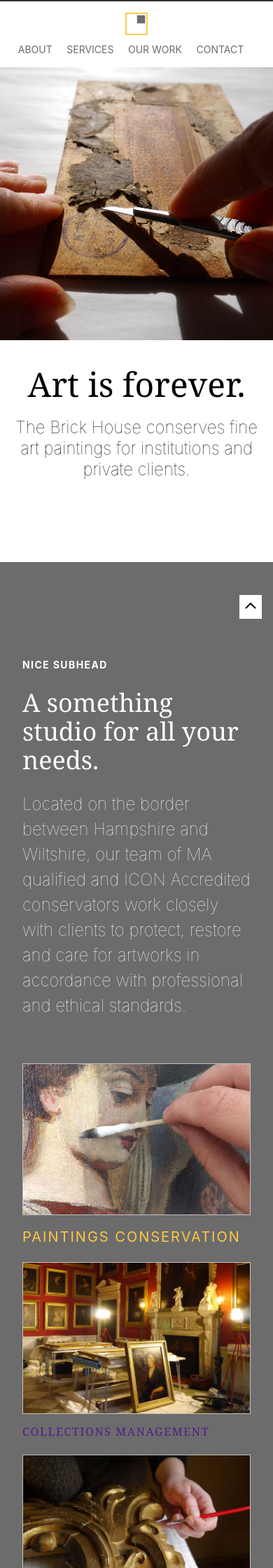
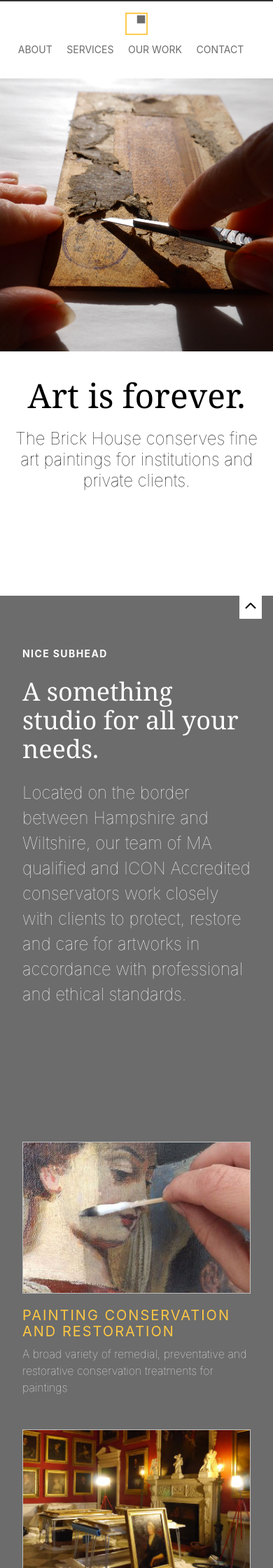
Before and after one commit to wearethoughtfox/brickhouse, a Jekyll site: the page built from index.html, in a window 390 px wide. Shown: the top 2240 px of the page at 70% size. Built offline with Jekyll 4.4.1, drawn with Linux system fonts in a browser that asks for light colours; some of the changed text lies outside the part shown.

Commit message:
Home layout mobile looking OK

```diff
--- a/_config.yml
+++ b/_config.yml
@@ -1,5 +1,5 @@
-title: Your awesome title
-email: your-email@example.com
+title: Brick House Conservation
+email: april@brickhouseconservation.co.uk
 description: >- # this means to ignore newlines until "baseurl:"
   Write an awesome description for your new site here. You can edit this
   line in _config.yml. It will appear in your document head meta (for
@@ -23,6 +23,14 @@
   sass_dir:          _scss
   style:            :compressed
 
+collections:
+  services:
+    output: true
+    permalink: /:collection/:slug
+  work:
+    output: true
+    permalink: /:collection/:slug
+
 # Exclude from processing.
 # The following items will not be processed, by default. Create a custom list
 # to override the default setting.
--- a/_includes/footer.html
+++ b/_includes/footer.html
@@ -1,5 +1,10 @@
 <footer class="bg-black pv5 pv6-l cf" id="fadein-backtotop">
 
+  <div class="fl w-100 w-50-ns">
+    <h2 class="white f2 f1-l lh-title mt0 mb2 mb5-ns fw1 pl4">Get in
+      touch</h2>
+  </div>
+  <div class="fl w-100 w-50-ns">
     <form class="pa4 black-80" submission="Hurray! A Brick House contact form message" name="contact" method="POST"
       data-netlify="true" netlify-honeypot="bot-field" data-netlify-recaptcha="true">
 
@@ -9,19 +14,18 @@
       <div>
         <label for="name" class="f4 b db mb2 white">Name</label>
         <input id="name" class="input-reset ba b--black-20 pa2 mb2 db w-100" type="text" aria-describedby="name-desc">
-      <small id="name-desc" class="f5 white-60 db mb2 white">Helper text for the form control.</small>
       </div>
 
       <div>
         <label for="email" class="f4 b db mb2 white">Email</label>
-      <input id="email" class="input-reset ba b--black-20 pa2 mb2 db w-100" type="email" aria-describedby="email-desc">
-      <small id="email-desc" class="f5 white-60 db mb2 white">Helper text for the form control.</small>
+        <input id="email" class="input-reset ba b--black-20 pa2 mb2 db w-100" type="email"
+          aria-describedby="email-desc">
       </div>
 
       <div>
-      <p>
-        <label>Message: <textarea name="message"></textarea></label>
-      </p>
+        <label for="comment" class="f4 b db mb2 white">Message</label>
+        <textarea rows="5" id="comment" name="comment" class="input-reset custom-textarea"
+          aria-describedby="comment-desc"></textarea>
       </div>
 
       <div data-netlify-recaptcha="true"></div>
@@ -30,9 +34,9 @@
 
     </form>
 
-  <a href="#top" class="back-to-top fixed bottom-1 right-1 bg-white lh-solid" data-aos="fade-left"
+    <a href="#top" class="back-to-top fixed bottom-1 right-1 bg-white lh-solid z-999" data-aos="fade-left"
       data-aos-anchor="#fadein-backtotop">
       <img src="{{ site.baseurl }}/images/arrow.svg" class="di w2 w3-l" alt="Scroll to top button">
     </a>
-
+  </div>
 </footer>
--- a/_includes/nav.html
+++ b/_includes/nav.html
@@ -1,4 +1,4 @@
-<header class="db dt-l w-100 border-box pa3 ph5-l" id="top">
+<header class="db dt-l w-100 border-box pa3 pb4 ph5-l" id="top">
   <a class="db dtc-l v-mid mid-gray link dim w-100 w-25-l tc tl-l mb2 mb0-l" href="{{ site.baseurl }}/" title="Home">
     <img class="h2" src="{{ site.baseurl }}/images/logo.png" alt="{{ site.title }}">
   </a>
--- a/_scss/_variables.scss
+++ b/_scss/_variables.scss
@@ -182,3 +182,61 @@
 
 .hover-primary:hover { color: $primary-color; }
 .hover-primary:focus { color: $primary-color; }
+
+
+html {
+	scroll-behavior: smooth;
+}
+
+@media screen and (prefers-reduced-motion: reduce) {
+	html {
+		scroll-behavior: auto;
+	}
+}
+
+.hidden {
+  position: absolute !important;
+  height: 1px;
+  width: 1px;
+  overflow: hidden;
+  clip: rect(1px 1px 1px 1px); /* IE6, IE7 */
+  clip: rect(1px, 1px, 1px, 1px);
+  white-space: nowrap; /* added line */
+}
+
+textarea {
+  resize: none;
+  overflow: auto;
+}
+
+button {
+  line-height: 1;
+  background-color: $primary-color;
+  box-shadow: 0 2px 0 $secondary-color;
+  border: 2px solid transparent;
+  text-align: center;
+  vertical-align: top;
+  cursor: pointer;
+  border-radius: 0;
+  width: 100%;
+    margin-top: 0;
+    margin-bottom: 22px;
+    padding: 8px 10px 7px;
+    font-size: $font-size-4;
+}
+
+.custom-textarea {
+  font-size: 1rem;
+line-height: 1.25;
+-webkit-box-sizing: border-box;
+box-sizing: border-box;
+display: block;
+width: 100%;
+min-height: 40px;
+margin-bottom: 20px;
+padding: 5px;
+resize: vertical;
+border: 2px solid $grey-color;
+border-radius: 0;
+-webkit-appearance: none;
+}
--- a/index.html
+++ b/index.html
@@ -1,9 +1,8 @@
 ---
-
 layout: default
 ---
 
-<section class="flex-ns vh-75 items-center mb4">
+<section class="flex-ns vh-75 vh-100-l items-center mb5">
     <div class="mw7 pr5-l">
         <img src="{{ site.baseurl }}/images/cpaper-square.jpg">
     </div>
@@ -17,7 +16,7 @@
     </div>
 </section>
 
-<section class="bg-secondary pv6 ph4 ph5-l overflow-hidden" id="service">
+<section class="bg-secondary pv5 ph4 ph5-l overflow-hidden" id="about">
     <h2 class="sans-serif f6 ttu tracked white">Nice subhead</h2>
     <h1 class="f2 f1-l white fw2">A something studio for all your needs. </h1>
     <p class="sans-serif f3 lh-copy measure white fw1 pb5 pb6-l">Located on the border between Hampshire and Wiltshire,
@@ -29,50 +28,29 @@
         work closely with clients to protect, restore and care for artworks in accordance with professional and ethical
         standards.</p>
 
-    <article class="fl w-100 w-33-l pa3-ns" data-aos="fade-up">
-        <a href="{{ work.url }}">
-            <span class="sr-only">{{ work.title }}</span>
+</section>
+
+<section class="bg-secondary pv5 ph4 ph5-l overflow-hidden" id="service">
+    {% for service in site.services %}
+
+    <article class="fl w-100 w-33-l pa3-ns pb4" data-aos="fade-up">
+        <a href="{{ service.url }}">
+            <span class="hidden">{{ service.title }}</span>
             <div class="aspect-ratio aspect-ratio--6x4">
-                <img style="background-image:url({{ site.baseurl }}/images/a-cleaning-6-4.jpg);"
+                <img style="background-image:url({{ site.baseurl }}/images/{{ service.image }});"
                     class="db bg-center cover aspect-ratio--object dim" />
             </div>
         </a>
-        <a href="{{ work.url }}" class="pb2 link db dim primary">
-            <h3 class="sans-serif f4 mb0 fw4 ttu tracked">Paintings conservation</h3>
+        <a href="{{ service.url }}" class="pb2 link db dim primary">
+            <h3 class="sans-serif f4 mb0 fw4 ttu tracked">{{ service.title }}</h3>
         </a>
-        <p class="mid-gray pb3">{{work.excerpt}}</p>
+        <p class="white pb3 fw1 lh-copy">{{ service.excerpt }}</p>
     </article>
+    {% endfor %}
 
-    <article class="fl w-100 w-33-l pa3-ns" data-aos="fade-up">
-        <a href="{{ work.url }}">
-            <span class="sr-only">{{ work.title }}</span>
-            <div class="aspect-ratio aspect-ratio--6x4">
-                <img style="background-image:url({{ site.baseurl }}/images/qwork-in-situ-6-4.JPG);"
-                    class="db bg-center cover aspect-ratio--object dim" />
-            </div>
-        </a>
-        <a href="{{ work.url }}" class="pb2 link db dim">
-            <h3 class="f5 mb0 fw4 ttu tracked">Collections management</h3>
-        </a>
-        <p class="mid-gray pb3">{{work.excerpt}}</p>
-    </article>
-
-    <article class="fl w-100 w-33-l pa3-ns" data-aos="fade-up">
-        <a href="{{ work.url }}">
-            <span class="sr-only">{{ work.title }}</span>
-            <div class="aspect-ratio aspect-ratio--6x4">
-                <img style="background-image:url({{ site.baseurl }}/images/2-frames-6-4.JPG);"
-                    class="db bg-center cover aspect-ratio--object dim" />
-            </div>
-        </a>
-        <a href="{{ work.url }}" class="pb2 link db dim">
-            <h3 class="f5 mb0 fw4 ttu tracked">Mounting and framing</h3>
-        </a>
-        <p class="mid-gray pb3">{{work.excerpt}}</p>
-    </article>
 </section>
 
-<section class="cf ph3 pv6 pa4-m pa5-l mw9 center bg-primary" id="work">
+<section class="cf ph4 pv6 pa4-m pa5-l mw9 center bg-primary" id="work">
     <div class="fr w-100 w-80-l">
         <h2 class="sans-serif f6 ttu tracked">Our work</h2>
         <h1 class="f2 f1-l lh-title mt0 mb4 mb5-ns fw1">
@@ -81,28 +59,28 @@
     </div>
     <div class="f6 lh-copy fl w-100 mb4">
         <div class="fl-ns w-100 w-20-l pr3-m pr5-l">
-            <p>
-                Jahrbuch <small class="fw6">1968/69</small>
+            <p class="f4">
+                Palace of Westminster</small>
             </p>
         </div>
         <div class="fl-ns w-50-m w-20-l pr3-m pr5-l">
-            <p>
-                Institut suisse pour l'étude de l'art
+            <p class="f4">
+                Russell Cotes Museum & Art Gallery
             </p>
         </div>
         <div class="fl-ns w-50-m w-20-l pr3-m pr5-l">
-            <p>
-                Schweizerisches<br class="dn db-l"> Institut für Kunstwissenschaft
+            <p class="f4">
+                Watts Gallery
             </p>
         </div>
         <div class="fl-ns w-50-m w-20-l pr3-m pr5-l">
-            <p>
-                Istituto svizzero di studi d'arte
+            <p class="f4">
+                Another amazing client
             </p>
         </div>
         <div class="fl-ns w-50-m w-20-l pr3-m pr5-l">
-            <p>
-                Swiss Institute for Art Research
+            <p class="f4">
+                Another amazing client
             </p>
         </div>
     </div>
```
Also changed, not shown: _layouts/work.html (added, +67 -0 lines), _services/collections-managment.markdown (added, +57 -0 lines), _services/mounting-framing.markdown (added, +25 -0 lines), _services/painting-conservation-and-restoration.markdown (added, +66 -0 lines), _work/2012-01-18-winchester.markdown (added, +23 -0 lines), _work/2012-02-06-dickinson-and-foster.markdown (added, +17 -0 lines), _work/2012-02-06-private-client.markdown (added, +17 -0 lines), _work/2012-02-06-russell-cotes-museum-and-art-gallery.markdown (added, +19 -0 lines), _work/2012-02-06-sailor-hindhead.markdown (added, +30 -0 lines), _work/2012-02-06-tudor-house.markdown (added, +20 -0 lines), _work/2012-02-06-watts-gallery-hope-2012.markdown (added, +29 -0 lines), _work/2012-02-06-westminster-2012.markdown (added, +19 -0 lines), _work/2012-05-06-the-village-green.markdown (added, +17 -0 lines), _layouts/page.html (renamed from _layouts/post.html). Lines whose indentation alone changed are shown as unchanged.
